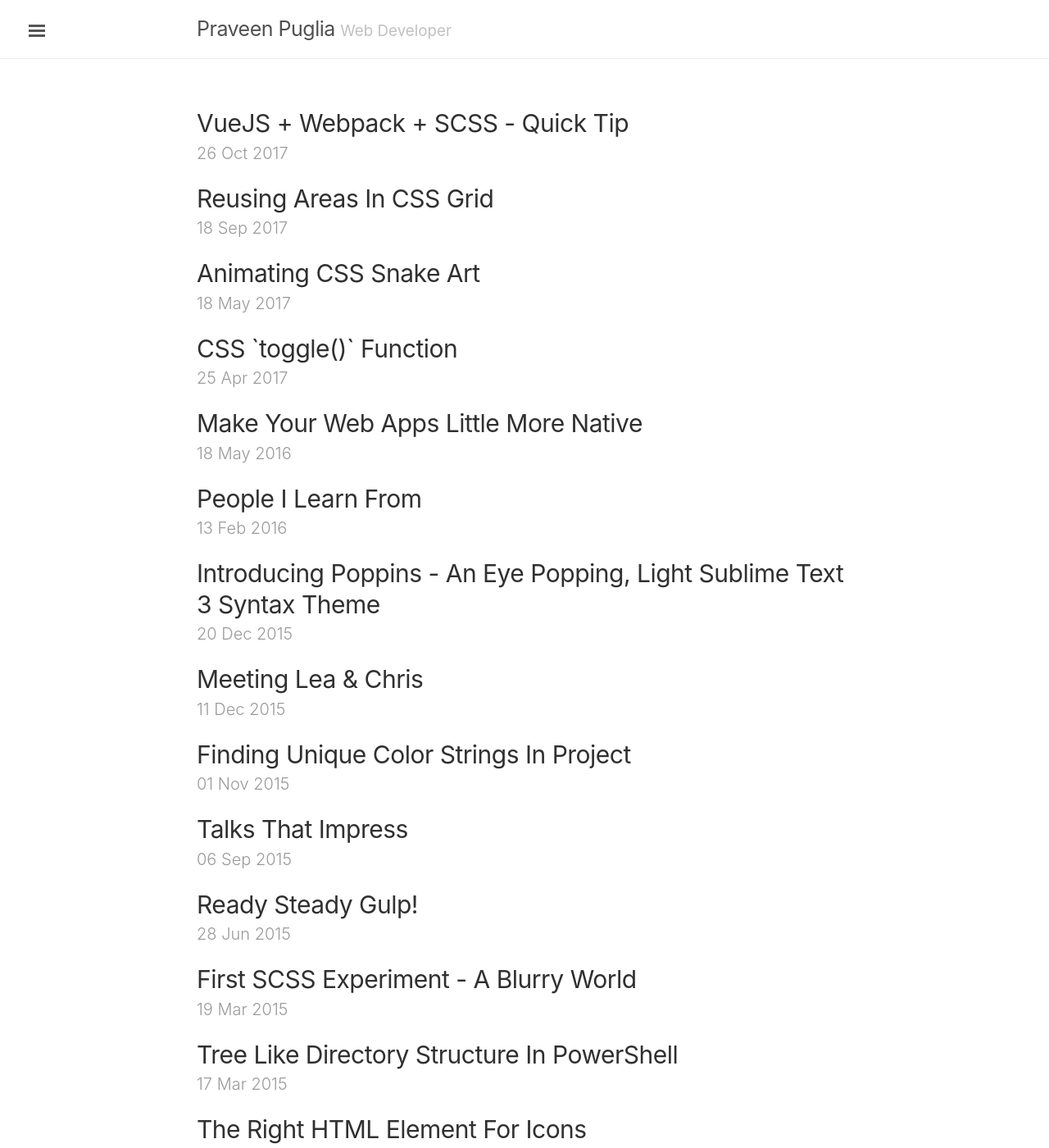
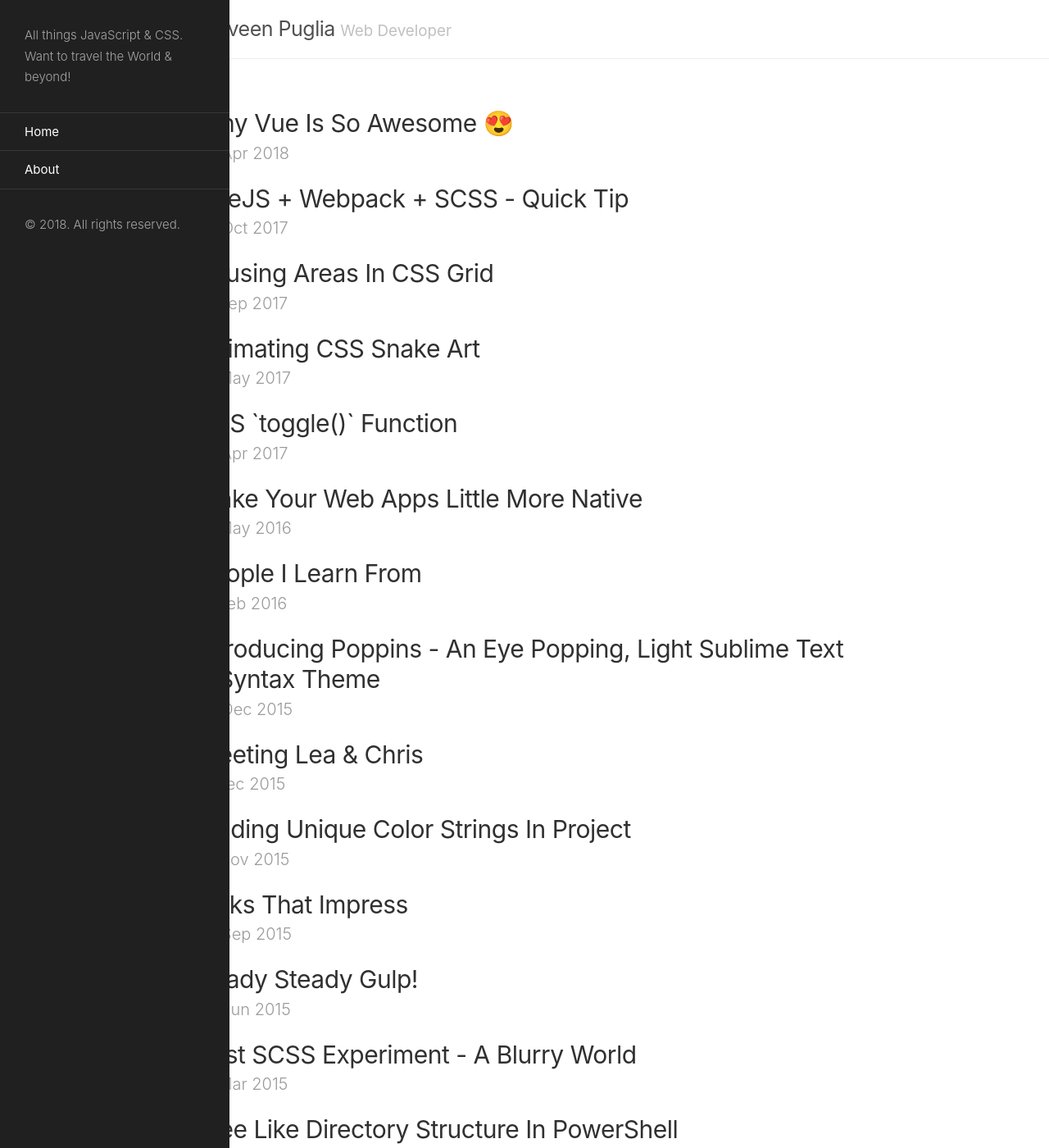
Before and after one commit to praveenpuglia/praveenpuglia.github.io, a Jekyll site: the page built from index.html, in a window 1280 px wide and 1400 px high. Shown: the whole window at 82% size. Built offline with Jekyll 4.4.1, drawn with Linux system fonts in a browser that asks for light colours; part of the change alters nothing that is shown.

Commit message:
why vue is so awesome

````diff
--- a/_includes/sidebar.html
+++ b/_includes/sidebar.html
@@ -1,7 +1,3 @@
-<!-- Target for toggling the sidebar `.sidebar-checkbox` is for regular
-     styles, `#sidebar-checkbox` for behavior. -->
-<input type="checkbox" class="sidebar-checkbox" id="sidebar-checkbox">
-
 <!-- Toggleable sidebar -->
 <div class="sidebar" id="sidebar">
   <div class="sidebar-item">
--- a/_layouts/default.html
+++ b/_layouts/default.html
@@ -24,26 +24,6 @@
       </div>
     </div>
 
-    <label for="sidebar-checkbox" class="sidebar-toggle"></label>
-
-    <script>
-      (function(document) {
-        var toggle = document.querySelector('.sidebar-toggle');
-        var sidebar = document.querySelector('#sidebar');
-        var checkbox = document.querySelector('#sidebar-checkbox');
-
-        document.addEventListener('click', function(e) {
-          var target = e.target;
-
-          if(!checkbox.checked ||
-             sidebar.contains(target) ||
-             (target === checkbox || target === toggle)) return;
-
-          checkbox.checked = false;
-        }, false);
-      })(document);
-    </script>
-
     <script>
       (function(i,s,o,g,r,a,m){i['GoogleAnalyticsObject']=r;i[r]=i[r]||function(){
       (i[r].q=i[r].q||[]).push(arguments)},i[r].l=1*new Date();a=s.createElement(o),
--- /dev/null
+++ b/_posts/2018-04-06-why-vue-is-so-awesome.md
@@ -0,0 +1,197 @@
+---
+layout: post
+title: Why Vue Is So Awesome 😍
+published: true
+---
+
+...and Angular is not.
+
+**Disclaimer** - These are my personal thoughts AFTER using both of them to solve real world use cases. Nothing too fancy but nothing too simple.
+
+I have been using Angular 2( or 4, 5 ...), now called just Angular, for more than a year now. I don't hate it but I don't like it at all. Not my thing. At work, I am still required to use it but that's about it. If I am asked to choose a framework to build something new, it won't be my choice.
+
+I liked Angular JS( Angular 1.x ) a lot. I know the performance problems it had( has ). I was THE person in my company who was excited about the next iteration(...turned out to be an incarnation) of Angular to see what the team comes up with. Alas, I am disappointed.
+
+If you are from India and have heard about the book, [The Rozabal Line](https://www.goodreads.com/book/show/9471031-the-rozabal-line) you would know that it's particularly not a good read. In fact, I could never finish it up and a piece from the comments for the book kind of sums up my feelings about it.
+
+> ...this has been a novel which made me resolve never to buy a novel just because u liked another one from the author - [...read more](https://www.goodreads.com/review/show/300408702?book_show_action=true&from_review_page=1);
+
+That's how I feel about Angular.
+
+But this post is not about Angular. It's about Vue. And it's AWESOME. In my front end life, I have tried many other frameworks, libraries and I am confident that I never liked anything as much. It's one of those tools you always wanna have and it makes you feel super confident.
+
+## Why?
+
+### No Terminology Bloat
+
+I never told why I never liked that book. I didn't because it was too hard to follow. Every second page a new character would pop into existence out of nowhere. It's hard to stich the story together. It's impossible to understand what's important.
+
+This is one of the biggest areas where Angular sets me off and Vue shines. You know JavaScript? A little bit of HTML? Great! You can get started right now.
+
+In Angular, the eco system is built around( primarily ) TypeScript. The API surface is just too big for anyone who wants to start. You gotta know what an `NgModule` is. Oh it's different from the ES Modules. You gotta know Decorators. Classes etc. Even before you get to that _Hello World_, there's lot you need to understand, even if at a surface level. It has steep learning curve which I am going to discuss in a minute.
+
+In Vue, a plain ol' `<script>` tag, a function and an object can get you to that Hello World. Unlike Angular it doesn't ask you to already know a ton of stuff. The **barrier to entry** is negligible.
+
+Example -
+
+```html
+<!-- From the official Vue Guide -->
+
+<div id="app">
+  {{ message }}
+</div>
+
+<script src="https://unpkg.com/vue"></script>
+
+<script>
+var app = new Vue({
+  el: '#app',
+  data: {
+    message: 'Hello Vue!'
+  }
+})
+</script>
+```
+
+### On Point Documentation
+
+I think we all agree on one thing. A great documentation makes the developers feel right at home. What's better than a great documentation is a documentation that focuses on examples, on point, with code and that's it. It knows when to move to the next topic. Your examples shouldn't need to depend on metaphors.
+
+If you have ever watched Lynda.com tutorials and Laracasts or Egghead videos you would know that the latter two are great choices. Why? Their videos are short, on point and less demanding.
+
+### The Beautiful, Elegant API
+
+Have you looked at Vue's API? I think it's easily one of the best APIs out there. Here's something I totally agree with.
+
+<blockquote class="twitter-tweet" data-lang="en"><p lang="en" dir="ltr">Good API design = making the simple case easy and the complex one possible.<br>Just like good UIs. After all, an API *is* a UI, just not a GUI.</p>&mdash; Lea Verou (@LeaVerou) <a href="https://twitter.com/LeaVerou/status/598298784389443584?ref_src=twsrc%5Etfw">May 13, 2015</a></blockquote>
+<script async src="//platform.twitter.com/widgets.js" charset="utf-8"></script>
+
+Vue totally nails it. It's intuitive. It describes what it does easily and has delightful tiny things that make you love it. Here are some examples.
+
+#### Creating A Vue Instance
+
+```js
+new Vue({
+  data: {
+    // Data goes here.
+  },
+  methods: {
+    // Methods go here.
+  },
+  // Need some computed properties? Yeah you guessed it right.
+  computed: {},
+  // What about filters?
+  filters: {},
+  // You want to watch a property?
+  watch: {}
+});
+
+// you see where I am going with this?
+```
+
+Now that you know this, you already know most of the components API. Here's an example
+
+```js
+let MyComponent = Vue.component({
+  name: 'my-component',
+  template: `<h1> Hello World! </h1>`,
+  data() {
+    return {};
+  },
+  methods: {},
+  computed: {},
+  filters: {}
+});
+```
+
+The only things that you need to know are...
+
+* A component requires a `name` so you can use the component like `<my-component></my-component>`
+* A template so your component can render a piece of DOM.
+* `data` becomes a function that returns an object. So each instance of `MyComponent` can have separate data.
+
+That's it. Rest of the things work exactly how we have seen while creating a Vue instance.
+
+I also like how Vue team has gone ahead and added little things that may seem unimportant at first but over time, help you to be productive. Here are some examples.
+
+```html
+<!-- Delightful event modifiers. -->
+
+<!-- Wanna prevent default when the event fires? -->
+<form @submit.prevent="onSubmit"></form>
+
+<!-- How about stopping the propagation? -->
+<button @click.stop="onButtonClick"></button>
+
+<!-- Binding an event just once? -->
+<a @click.once="doThis"></a>
+
+<!-- How about something should happen when you press Enter? -->
+<input @keyup.enter="submit">
+```
+
+```html
+<!-- Want the number input to give you a real number? -->
+<input type="number" v-model.number="age" placeholder="Your Age">
+
+<!-- The `age` property in `data` will be a number instead of the default string -->
+```
+
+Read throughout the [template syntax](https://vuejs.org/v2/guide/syntax.html) and you'll see that the API is written to be extremely intuitive and readable.
+
+I personally feel that any APIs should be made so simple that they stop you from your recurring visit to the documentation. You shouldn't need to think too hard to figure this out. Vue checks the right boxes there.
+
+### Progressive Nature
+
+One of the biggest reasons that I don't find myself to be liking Angular a whole lot is beacuse it's built primarily for enterprise apps / large apps in mind. The point they miss is that most developers start small. They fail at things and they require help.
+
+Here's a quick challenge. How fast can you create a reduced test case demo for a problem in Angular and share it via JSBin or JSFiddle or CodePen? Try that!
+
+### Error Messages
+
+Say, in your template, you used a property that doesn't exist on the `data` section of your VM. If you are using Vue in development mode, you'll see great error message along with a link to the documentation to read more about that.
+
+![Vue human & debugging friendly error message](../assets/images/2018/vue-error.png)
+
+Vue is full of examples like that and except for a few, I haven't found an error message that adds to my confusion.
+
+If you remember Angular JS(1.x), it used to include link to docs too. In Vue, it's just way better.
+
+Try finding your way though the shiny new Angular with the entire stack trace and 30 of them being traced at `zone.js`.
+
+### Extra Help When Needed
+
+So you are working on an app and now you have made a deployable version of it. You have used it with the local server and it now has to work with nginx.
+
+You'll suddenly realize that the HTML5 History mode you used during routing doesn't play well anymore. nginx needs to know how to do handle that so vue-router can work as expected.
+
+This is a pretty scenario and folks who make Vue know it. This is exactly why they just didn't end up at saying something like
+
+> "Hey! If you wanna use the HTML5 History mode with these kind of servers, you have to know how to configure them. Go Google!".
+
+Instead, they made a [specific section in the documentaiton](https://router.vuejs.org/en/essentials/history-mode.html) showcasing configurations for commonly used servers so you don't have to run around.
+
+Neat right?
+
+### First Class Support
+
+Vue team knows that frontend development is more than just the view layer. Just like the core library, there are supporting libraries, all made by the Vue core members, to help developers accomplish most real world use cases. If you love the Vue documentation, you can expect the same level of thoughts gone into API design and documentation.
+
+* **vue-router** - For all the routing needs
+* **vuex** - Vue's Flux like implementaiton for state management.
+* **vue-rx** - For RxJS integration with Vue.
+* **vue-cli** - Your one stop shop for scaffolding and developing apps from tiny to large enterprise ones.
+* **TypeScript Support** - Vue has official typescript support if you are comfortable with it.
+* **vue-loader** - So YOU can use Single File Components and WEBPACK can do it's magic to figure out different parts of `.vue` files.
+
+## Try It
+
+All in all, Vue really is a piece of software for people to understand, get up and running faster and build scalable frontend focused applications.
+
+To me, it's the API and the documentation that stands out than anything else. As Lea Verou have said and emphasized on a million times.
+
+> APIs should make simple easy and complex possible.
+
+Vue delivers on this and probably that's why it has been able to pass the **Early Adopters** phaze in the lifecycle of a product.
+
+Give it a try and I am sure you won't be let down. 🖖
--- a/public/css/lanyon.css
+++ b/public/css/lanyon.css
@@ -146,9 +146,7 @@ h1, h2, h3, h4, h5, h6 {
   position: fixed;
   top: 0;
   bottom: 0;
-  left: -14rem;
   width: 14rem;
-  visibility: hidden;
   overflow-y: auto;
   font-size: .875rem; /* 15px */
   color: rgba(255,255,255,.6);
@@ -288,16 +286,9 @@ a.sidebar-nav-item:focus {
           transition: transform .3s ease-in-out;
 }
 
-#sidebar-checkbox:checked + .sidebar {
+.sidebar {
   z-index: 10;
   visibility: visible;
-}
-#sidebar-checkbox:checked ~ .sidebar,
-#sidebar-checkbox:checked ~ .wrap,
-#sidebar-checkbox:checked ~ .sidebar-toggle {
-  -webkit-transform: translateX(14rem);
-      -ms-transform: translateX(14rem);
-          transform: translateX(14rem);
 }
 
 
````
Also changed, not shown: assets/images/2018/vue-error.png (added).
